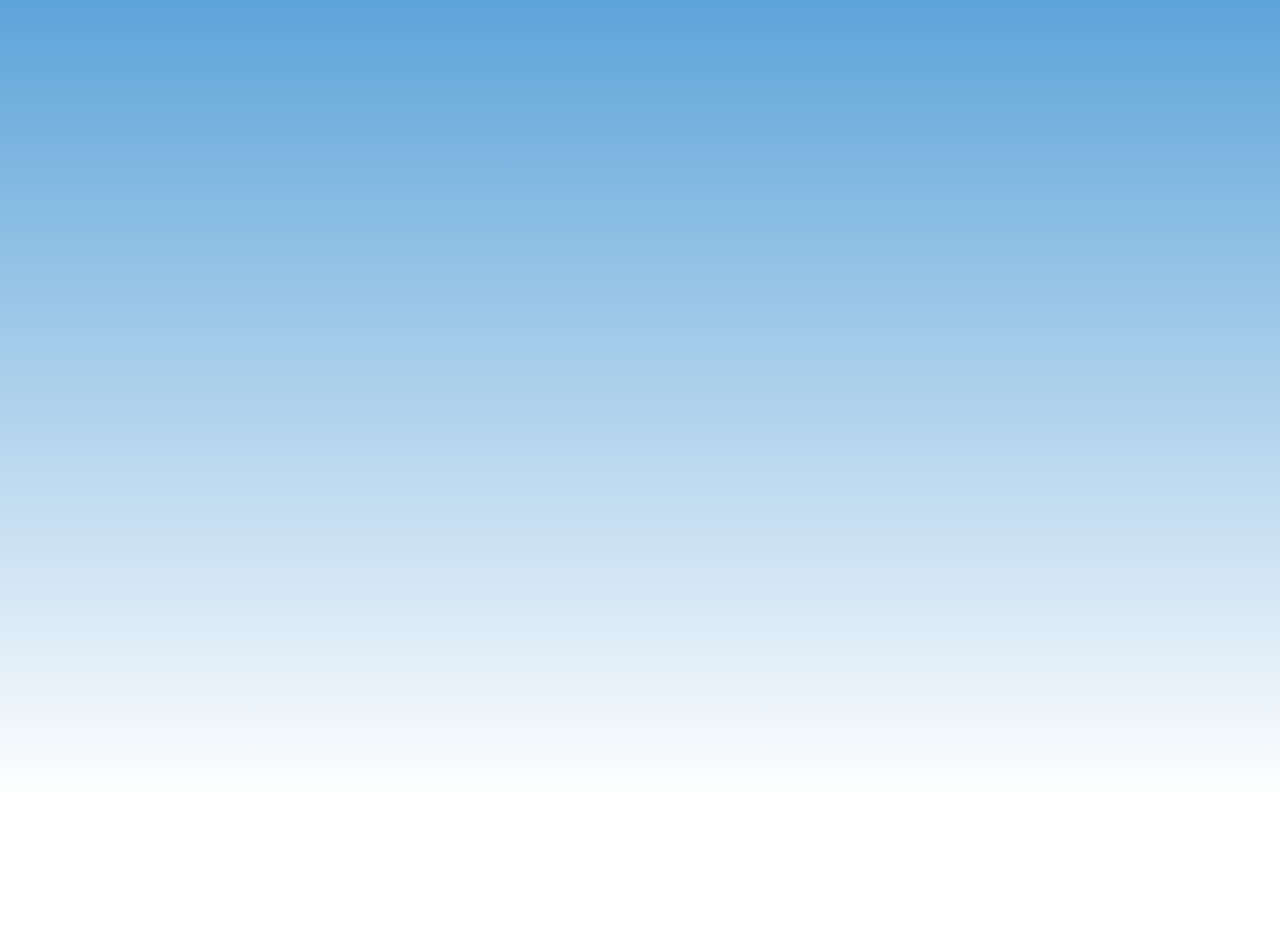
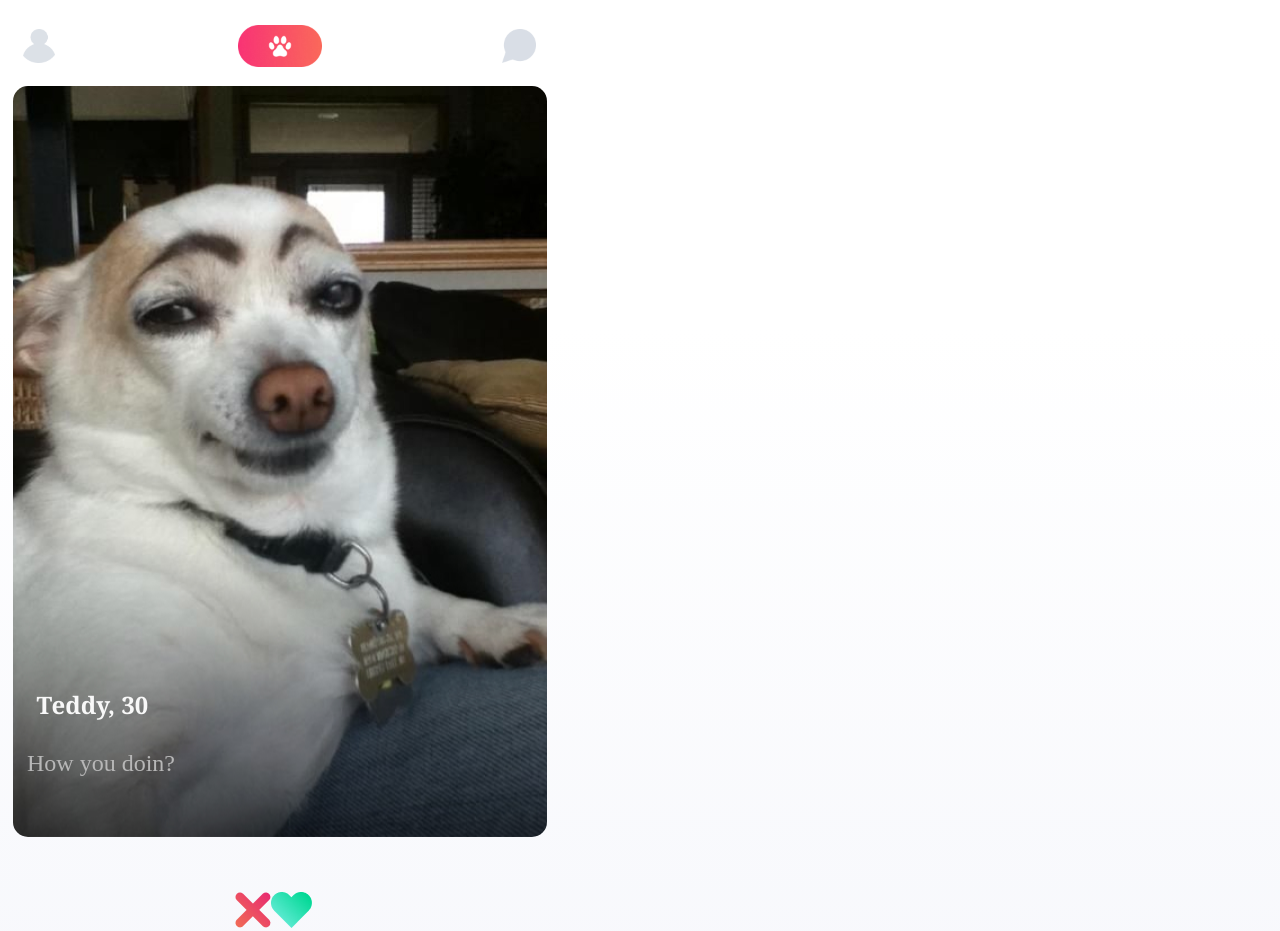
Before and after one commit to KitwanaSh/Front-end-projects, a browser extension: page Tinder_dog/index.html in a window 1280 px wide. Before the commit the page ends 800 px from the top, so only its background shows below. Drawn offline with nearby package versions, Linux system fonts and the light colour scheme; files that its build step writes are made by us from their sources.

Commit message:
Feat: add the css rules

```diff
--- /dev/null
+++ b/Tinder_dog/index.css
@@ -0,0 +1,94 @@
+body {
+    position: relative;
+    margin: 5px;
+    padding: 0;
+    font-family: Georgia, 'Times New Roman', Times, serif;
+    position: relative;
+    width: 550px;
+    height: 973px;
+    background: linear-gradient(180deg, #FFFFFF 33.29%, #F7F8FC 100%);
+}
+.head {
+    position: absolute;
+    width: 550px;
+    height: 81px;
+    left: 0px;
+    top: 0px;
+    background: #FFFFFF;
+}
+.icon {
+    position: absolute;
+    width: 22px;
+    height: 20.69px;
+
+}
+.incon-profile {
+    width: 32.33px;
+    height: 34px;
+    left: 18px;
+    top: 24px;
+}
+.incon-logo {
+    width: 84px;
+    height: 42px;
+    left: 233px;
+    top: 20px;
+}
+.incon-chat {
+    width: 34px;
+    height: 34px;
+    top: 24px;
+    left: 497px;
+}
+.section {
+    position: absolute;
+    width: 550px;
+    height: 892px;
+    left: 0-x;
+    top: 81px;
+    background: linear-gradient(180deg, #FFFFFF 0%, #F6F7FB 100%)
+}
+.dog-image {
+    width: 534px;
+    height: 751.44px;
+    left: 8px;
+    border-radius: 15px;
+    background-image: url("images/dog-teddy.jpg");
+    background-size: cover;
+}
+h2 {
+    width: 158.78px;
+    height: 36.41px;
+    top: 680.36px;
+    left: 20.34px;
+    /* typography */
+    color: #F8F8F8;
+    font: 'Poppins' 600 32px;
+    line-height: 36px;
+    text-align: center;
+}
+.dog-desc {
+    position: absolute;
+    bottom: 34px;
+}
+.tiny-text {
+    width: 176px;
+    height: 32px;
+    left: 20px;
+    top: 703px;
+    font-family: 'Poppins';
+    font-style: normal;
+    font-weight: 400;
+    font-size: 24px;
+    line-height: 32px;
+    /* identical to box height, or 133% */
+    text-align: center;
+    color: #B7B7B7;
+}
+.buttons {
+    position: absolute;
+    bottom: 50px;
+    left: 40%;
+    display: flex;
+    margin-left: 10px;
+}
--- a/Tinder_dog/index.html
+++ b/Tinder_dog/index.html
@@ -3,6 +3,22 @@
         <link rel="stylesheet" href="index.css">
     </head>
     <body>
+        <header class = "head">
+            <img class = "icon incon-profile" src="images/icon-profile.png">
+            <img class = "icon incon-logo" src="images/logo.png">
+            <img class = "icon incon-chat" src="images/icon-chat.png">
+        </header>
+        <div class="section dog-image">
+            <!-- <img class = "dog-image" src="images/dog-teddy.jpg"> -->
+            <div class = "dog-desc">
+                <h2>Teddy, 30</h2>
+                <p class = "tiny-text">How you doin?</p>
+            </div>
+        </div>
+        <div class="buttons">
+            <img id = "x-button" src="images/icon-cross.png">
+            <img id = "x-button" src="images/icon-heart.png">
+        </div>
         <script src="/index.js" type="module"></script>
     </body>
 </html>
```
